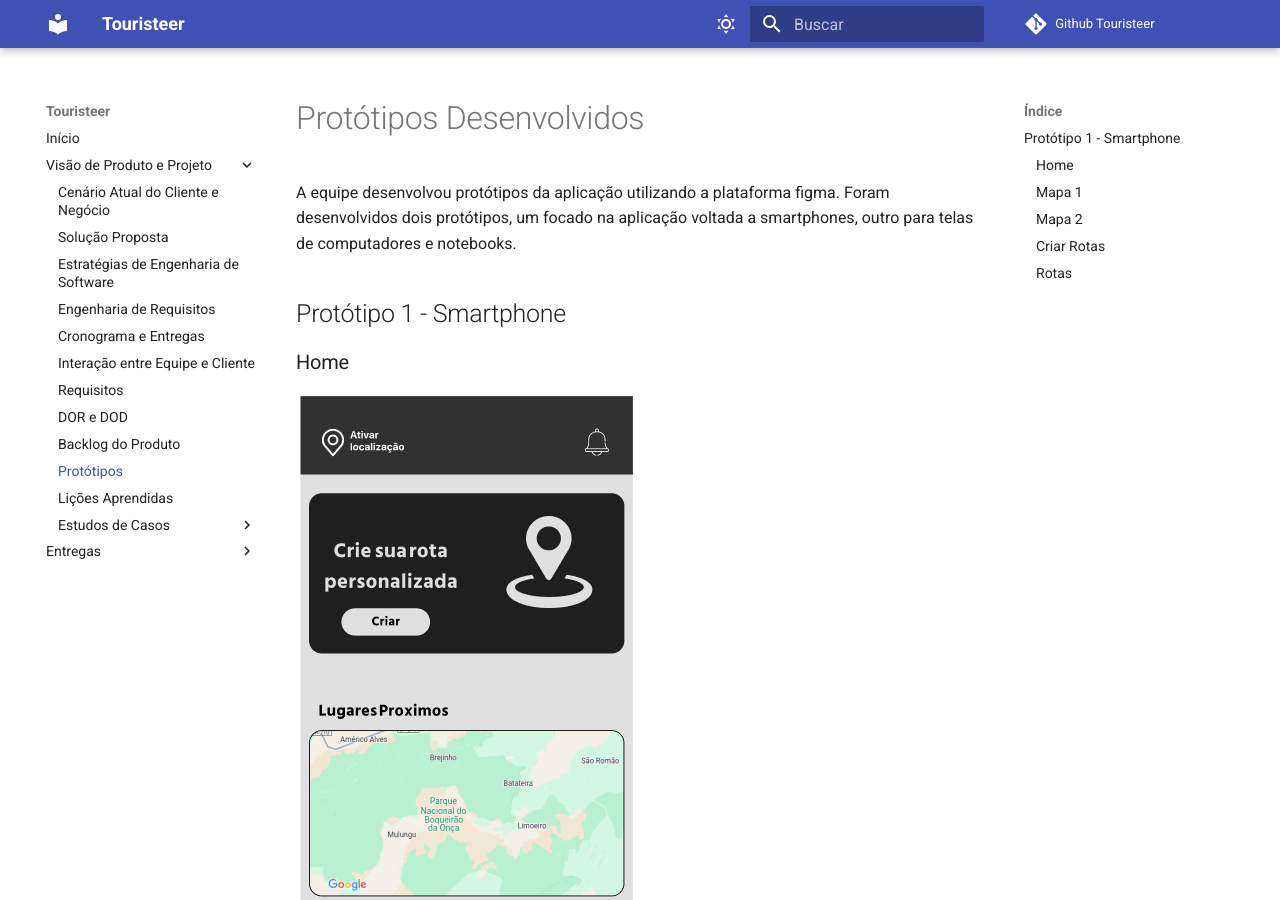
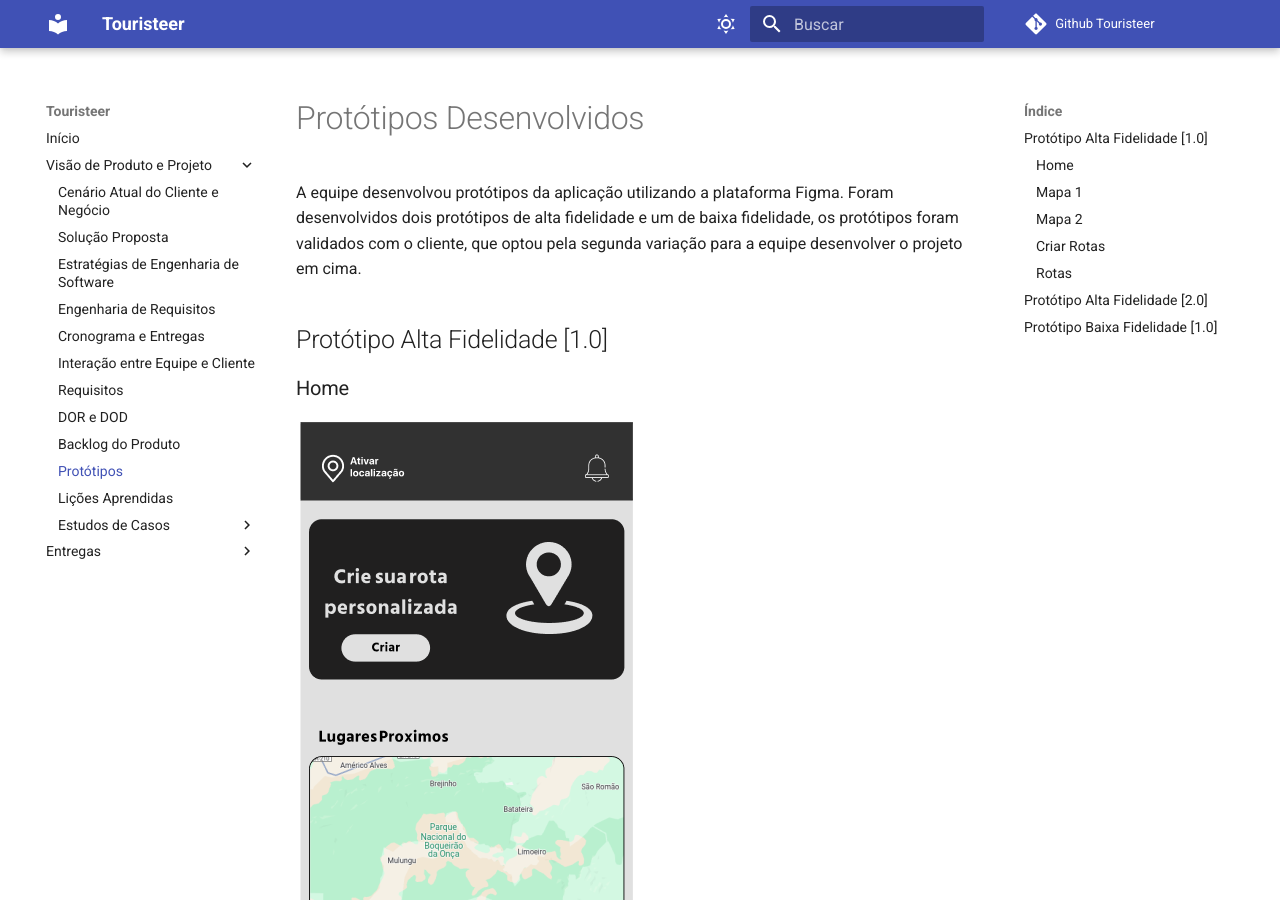
Before and after one commit to mdsreq-fga-unb/2025.1-T01-Touristeer-, an MkDocs documentation site: the page built from docs/sections/docPage/11-prototipos.md, in a window 1280 px wide and 900 px high. Built offline with MkDocs 1.6.1 and Material for MkDocs 9.7.7, drawn with Linux system fonts in a browser that asks for light colours; comment, search, counter and statistics services are not loaded; some of the changed text lies outside the part shown.

Commit message:
docs: adicionando prototipo alta fidelidade

```diff
--- a/docs/sections/docPage/11-prototipos.md
+++ b/docs/sections/docPage/11-prototipos.md
@@ -1,8 +1,8 @@
 # Protótipos Desenvolvidos
 
-A equipe desenvolvou protótipos da aplicação utilizando a plataforma figma. Foram desenvolvidos dois protótipos, um focado na aplicação voltada a smartphones, outro para telas de computadores e notebooks.
+A equipe desenvolvou protótipos da aplicação utilizando a plataforma Figma. Foram desenvolvidos dois protótipos de alta fidelidade e um de baixa fidelidade, os protótipos foram validados com o cliente, que optou pela segunda variação para a equipe desenvolver o projeto em cima.
 
-## Protótipo 1 - Smartphone
+## Protótipo Alta Fidelidade [1.0]
 
 ### Home
 
@@ -23,3 +23,12 @@
 ### Rotas
 
 ![Rotas](../../assets/prototipo_rota.png)
+
+## Protótipo Alta Fidelidade [2.0]
+![Rotas](../../assets/prototip-alta-rotas.png)
+![Criar Rotas](../../assets/prototip-alta-criar.png)
+![Ver Pontos Turísticos](../../assets/prototip-alta-busca.png)
+
+## Protótipo Baixa Fidelidade [1.0]
+
+![Protótipo Baixa Fidelidade](../../assets/prototip-baixa.png)
```
Also changed, not shown: docs/assets/prototip-alta-busca.png (added), docs/assets/prototip-alta-criar.png (added), docs/assets/prototip-alta-rotas.png (added), docs/assets/prototip-baixa.png (added).
